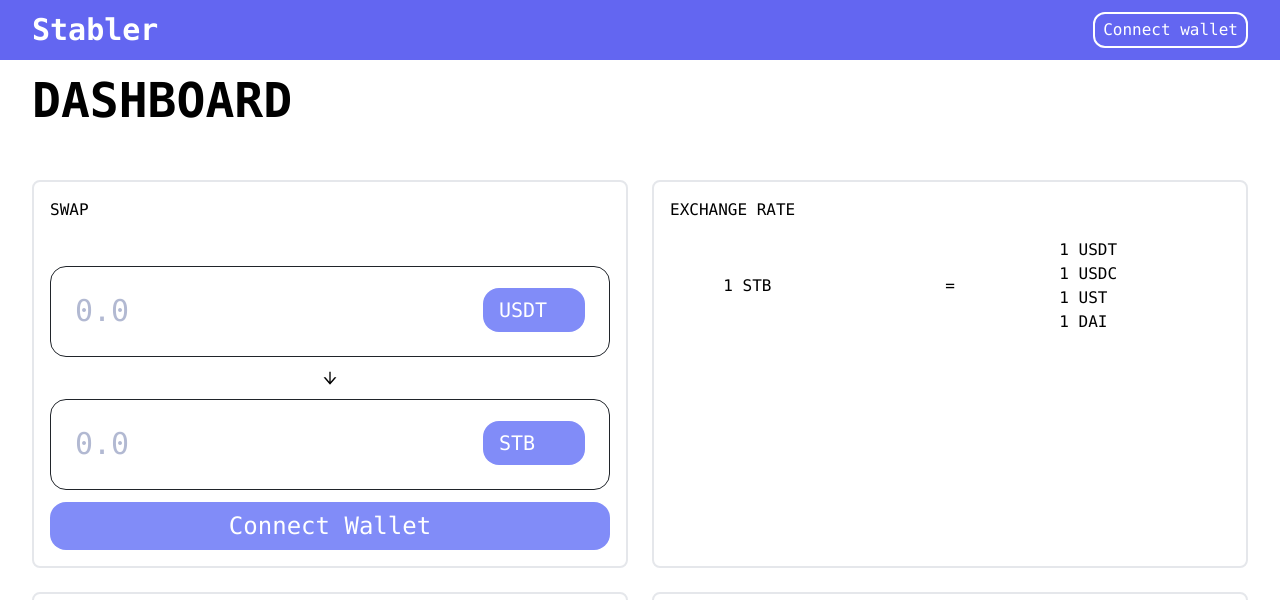
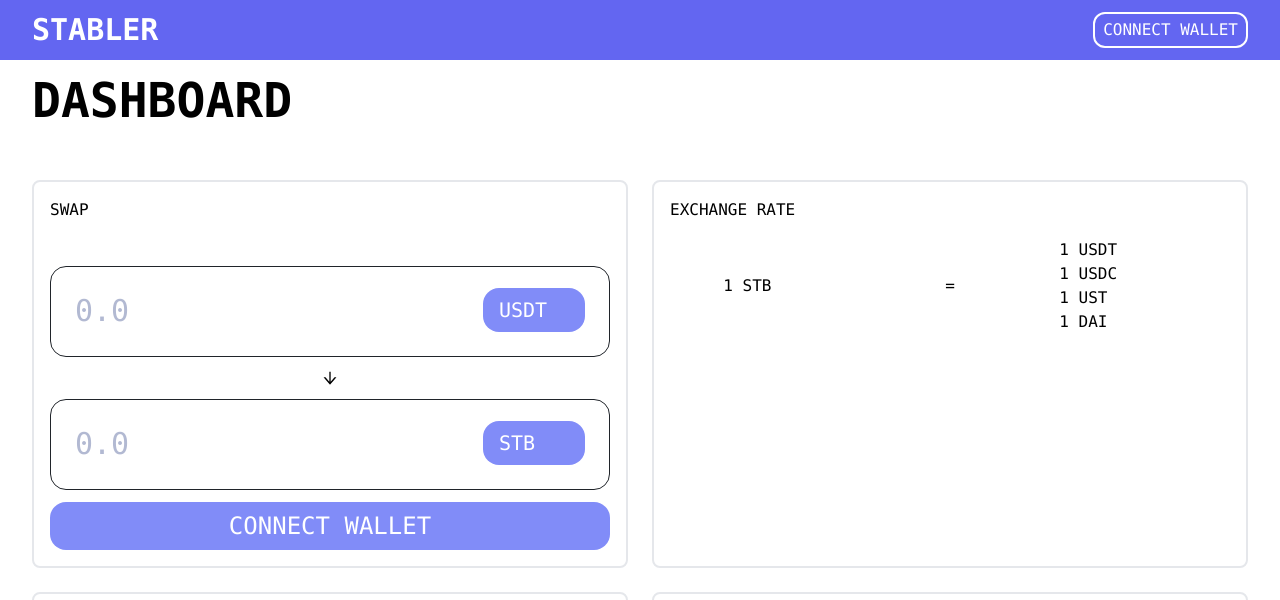
Before and after one commit to erichuang27/stabler_coin, a React (Create React App) app: page /dashboard in a window 1280 px wide. Shown: the top 600 px of the page. Built offline with nearby package versions, Linux system fonts and the light colour scheme.

Commit message:
updated display agin

```diff
--- a/src/dashboard.js
+++ b/src/dashboard.js
@@ -74,11 +74,11 @@ export default function Dashboard() {
         <header className="w-full">
           <div className="px-8 py-3 flex justify-between w-full bg-indigo-500">
             <div className="flex align-middle">
-              <Link className="transition linear delay-25 font-bold text-3xl text-white hover:text-black duration-250" to="/">Stabler</Link>
+              <Link className="transition linear delay-25 font-bold text-3xl text-white hover:text-black duration-250" to="/">STABLER</Link>
             </div>
             <div className="flex align-middle">
               <button onClick={connectWallet}
-                className="transition ease-in-out delay-25 border-white border-2 px-2 rounded-xl text-white hover:scale-105 hover:bg-white hover:text-black hover:border-black duration-250">{walletAddress == '' ? "Connect wallet" : walletAddress}</button>
+                className="transition ease-in-out delay-25 border-white border-2 px-2 rounded-xl text-white hover:scale-105 hover:bg-white hover:text-black hover:border-black duration-250">{walletAddress == '' ? "CONNECT WALLET" : walletAddress}</button>
             </div>
           </div>
         </header>
@@ -137,7 +137,7 @@ export default function Dashboard() {
                     <div
                       onClick={connectWallet}
                       className={style.confirmButton}>
-                      Connect Wallet
+                      CONNECT WALLET
                     </div>
                   ) : (
                     <div
```
